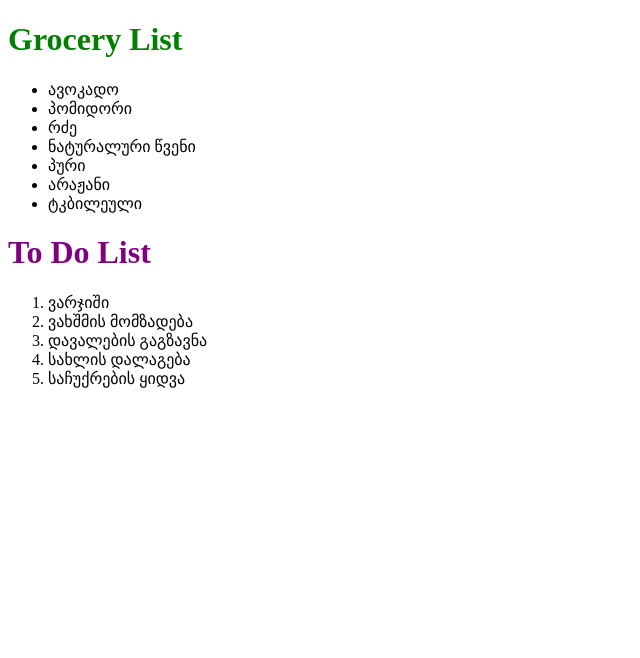
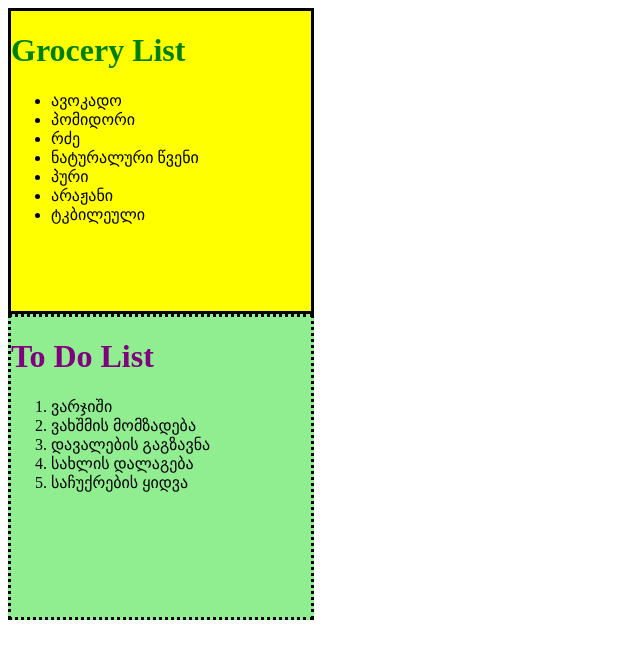
Before and after one commit to N1nutsa/Lect3-Homework, a plain HTML site: page index.html in a window 1280 px wide. Shown: the whole page, without its empty margins (0-640 px from the left). Drawn offline with Linux system fonts and the light colour scheme.

Commit message:
styled boxes
added color, background, border.

```diff
--- a/index.html
+++ b/index.html
@@ -7,7 +7,7 @@
     <title>Document</title>
   </head>
   <body>
-    <div>
+    <div class="box1">
       <h1 class="heading1">Grocery List</h1>
       <ul>
         <li>ავოკადო</li>
@@ -19,7 +19,7 @@
         <li>ტკბილეული</li>
       </ul>
     </div>
-    <div>
+    <div class="box2">
       <h1 class="heading2">To Do List</h1>
       <ol>
         <li>ვარჯიში</li>
--- a/style.css
+++ b/style.css
@@ -4,3 +4,15 @@
 .heading2 {
   color: purple;
 }
+.box1 {
+  width: 300px;
+  height: 300px;
+  border: solid;
+  background-color: yellow;
+}
+.box2 {
+  width: 300px;
+  height: 300px;
+  border: dotted;
+  background-color: lightgreen;
+}
```
